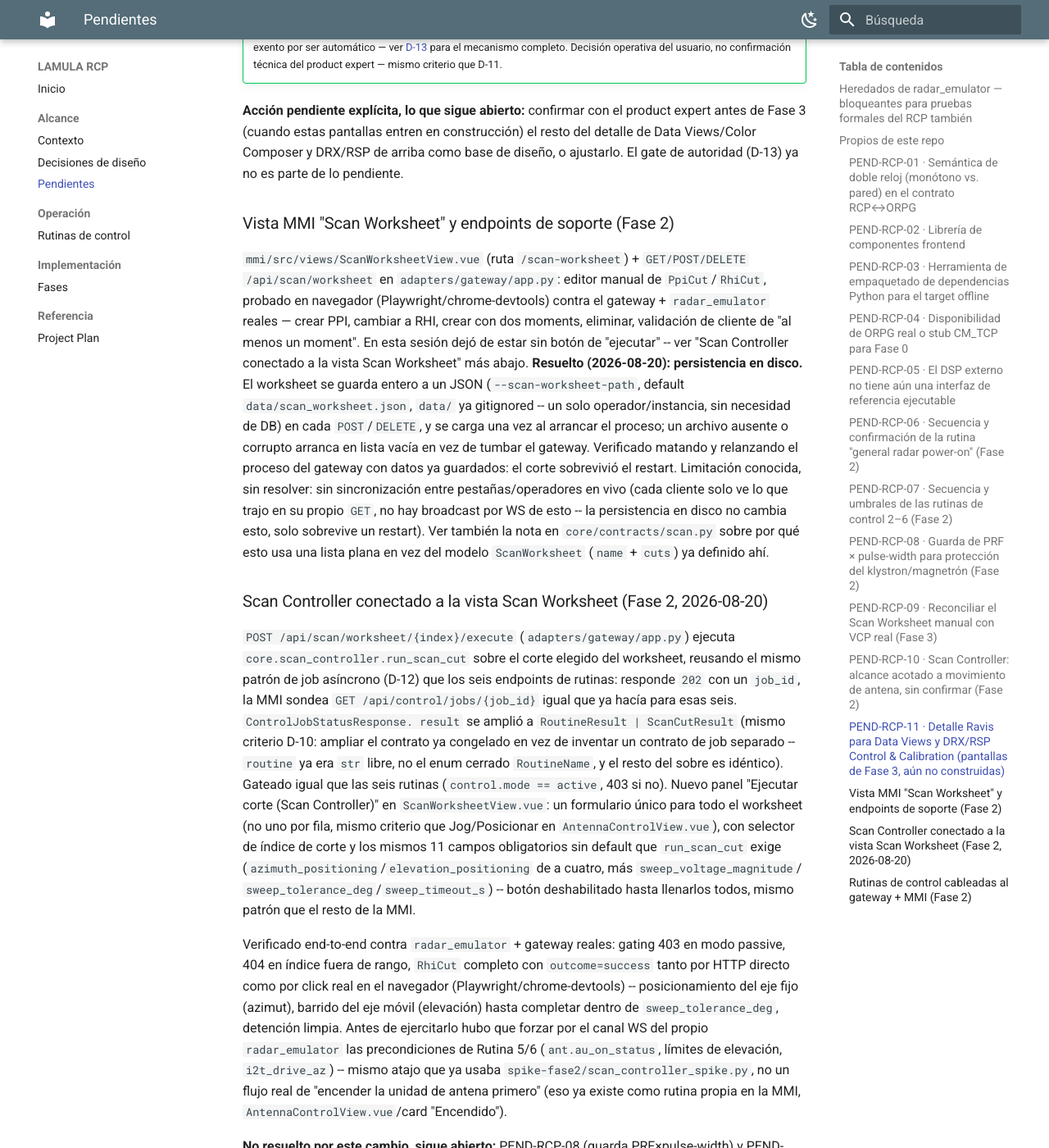
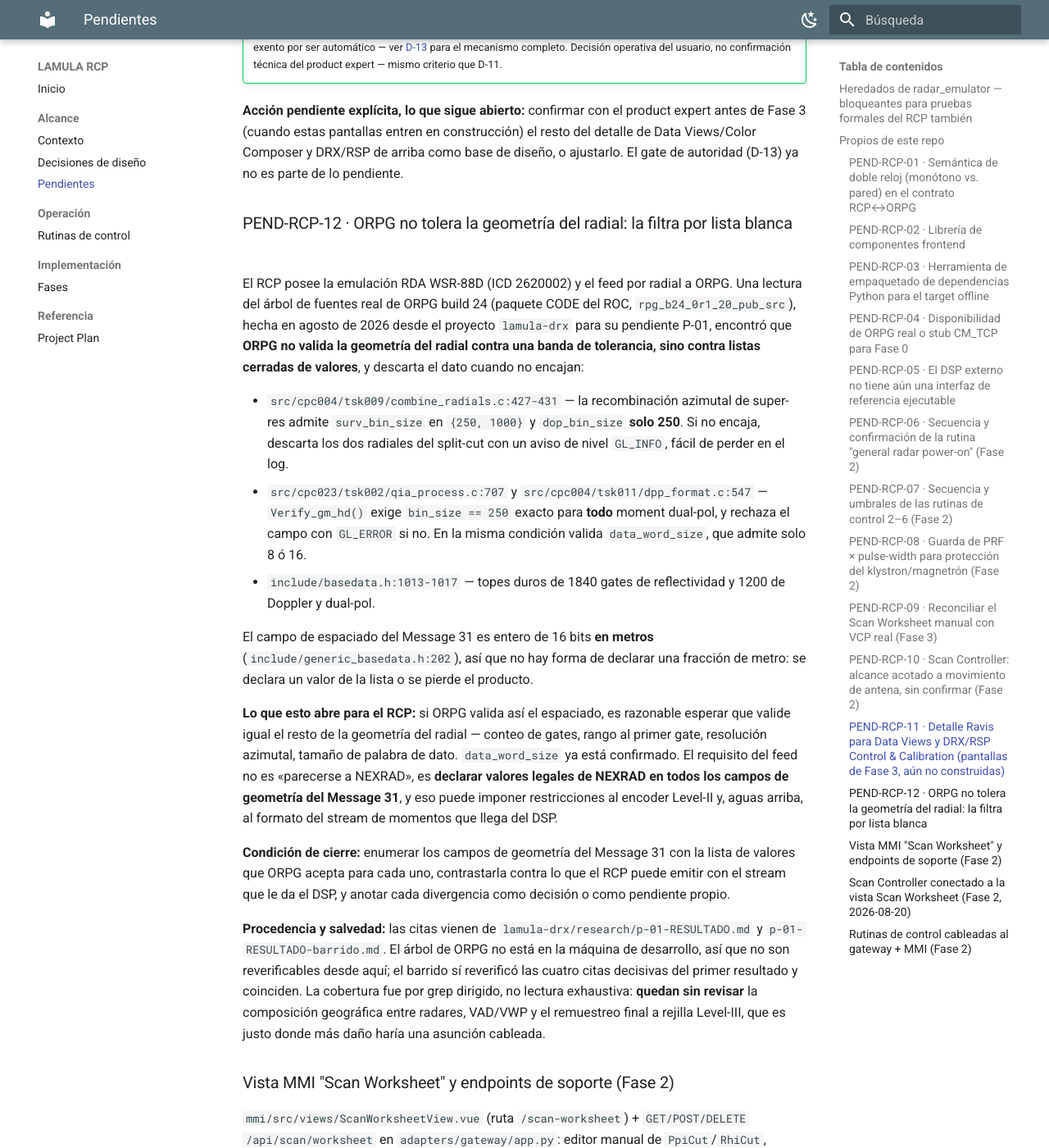
Before and after one commit to vladimir1284/lamula-rcp, an MkDocs documentation site: the page built from docs/alcance/pendientes.md, in a window 1280 px wide and 1400 px high, scrolled down 9567 px. Shown: the whole window at 82% size. Built offline with MkDocs 1.6.1 and Material for MkDocs 9.7.7, drawn with Linux system fonts in a browser that asks for light colours.

Commit message:
Add PEND-RCP-12: ORPG whitelists radial geometry rather than tolerating it
The RCP owns the WSR-88D RDA emulation and the by-radial feed to ORPG, so this
belongs here rather than in the DSP project, which explicitly disowned the ORPG
path.

A read of the real ORPG build 24 source tree, done from lamula-drx for its P-01
finding, shows that ORPG validates radial geometry against closed value lists and
discards data that misses them: super-res azimuthal recombination accepts {250,
1000} for reflectivity and 250 only for Doppler, and dual-pol moment validation
requires exactly 250 while also constraining data word size to 8 or 16. The
Message 31 spacing field is a 16-bit integer in whole metres, so there is no way
to declare a fractional value.

The open question this raises for the RCP is whether the rest of the radial
geometry - gate count, range to first gate, azimuth resolution, word size - is
validated the same way, which would constrain the Level-II encoder and, upstream
of it, the moment stream the DSP delivers. Citations are recorded with their
provenance and with the coverage gaps stated, since the ORPG tree is not present
on the development machine.

Co-Authored-By: Claude Opus 5 (1M context) <noreply@anthropic.com>

```diff
--- a/docs/alcance/pendientes.md
+++ b/docs/alcance/pendientes.md
@@ -383,6 +383,45 @@ Fase 3 (cuando estas pantallas entren en construcción) el resto del detalle de
 Composer y DRX/RSP de arriba como base de diseño, o ajustarlo. El gate de autoridad (D-13) ya no
 es parte de lo pendiente.
 
+### PEND-RCP-12 · ORPG no tolera la geometría del radial: la filtra por lista blanca
+
+El RCP posee la emulación RDA WSR-88D (ICD 2620002) y el feed por radial a ORPG. Una lectura del
+árbol de fuentes real de ORPG build 24 (paquete CODE del ROC, `rpg_b24_0r1_20_pub_src`), hecha en
+agosto de 2026 desde el proyecto `lamula-drx` para su pendiente P-01, encontró que **ORPG no
+valida la geometría del radial contra una banda de tolerancia, sino contra listas cerradas de
+valores**, y descarta el dato cuando no encajan:
+
+- `src/cpc004/tsk009/combine_radials.c:427-431` — la recombinación azimutal de super-res admite
+  `surv_bin_size` en `{250, 1000}` y `dop_bin_size` **solo 250**. Si no encaja, descarta los dos
+  radiales del split-cut con un aviso de nivel `GL_INFO`, fácil de perder en el log.
+- `src/cpc023/tsk002/qia_process.c:707` y `src/cpc004/tsk011/dpp_format.c:547` — `Verify_gm_hd()`
+  exige `bin_size == 250` exacto para **todo** moment dual-pol, y rechaza el campo con `GL_ERROR`
+  si no. En la misma condición valida `data_word_size`, que admite solo 8 ó 16.
+- `include/basedata.h:1013-1017` — topes duros de 1840 gates de reflectividad y 1200 de Doppler y
+  dual-pol.
+
+El campo de espaciado del Message 31 es entero de 16 bits **en metros**
+(`include/generic_basedata.h:202`), así que no hay forma de declarar una fracción de metro: se
+declara un valor de la lista o se pierde el producto.
+
+**Lo que esto abre para el RCP:** si ORPG valida así el espaciado, es razonable esperar que valide
+igual el resto de la geometría del radial — conteo de gates, rango al primer gate, resolución
+azimutal, tamaño de palabra de dato. `data_word_size` ya está confirmado. El requisito del feed no
+es «parecerse a NEXRAD», es **declarar valores legales de NEXRAD en todos los campos de geometría
+del Message 31**, y eso puede imponer restricciones al encoder Level-II y, aguas arriba, al
+formato del stream de momentos que llega del DSP.
+
+**Condición de cierre:** enumerar los campos de geometría del Message 31 con la lista de valores
+que ORPG acepta para cada uno, contrastarla contra lo que el RCP puede emitir con el stream que le
+da el DSP, y anotar cada divergencia como decisión o como pendiente propio.
+
+**Procedencia y salvedad:** las citas vienen de `lamula-drx/research/p-01-RESULTADO.md` y
+`p-01-RESULTADO-barrido.md`. El árbol de ORPG no está en la máquina de desarrollo, así que no son
+reverificables desde aquí; el barrido sí reverificó las cuatro citas decisivas del primer resultado
+y coinciden. La cobertura fue por grep dirigido, no lectura exhaustiva: **quedan sin revisar** la
+composición geográfica entre radares, VAD/VWP y el remuestreo final a rejilla Level-III, que es
+justo donde más daño haría una asunción cableada.
+
 ### Vista MMI "Scan Worksheet" y endpoints de soporte (Fase 2)
 
 `mmi/src/views/ScanWorksheetView.vue` (ruta `/scan-worksheet`) + `GET/POST/DELETE
```
